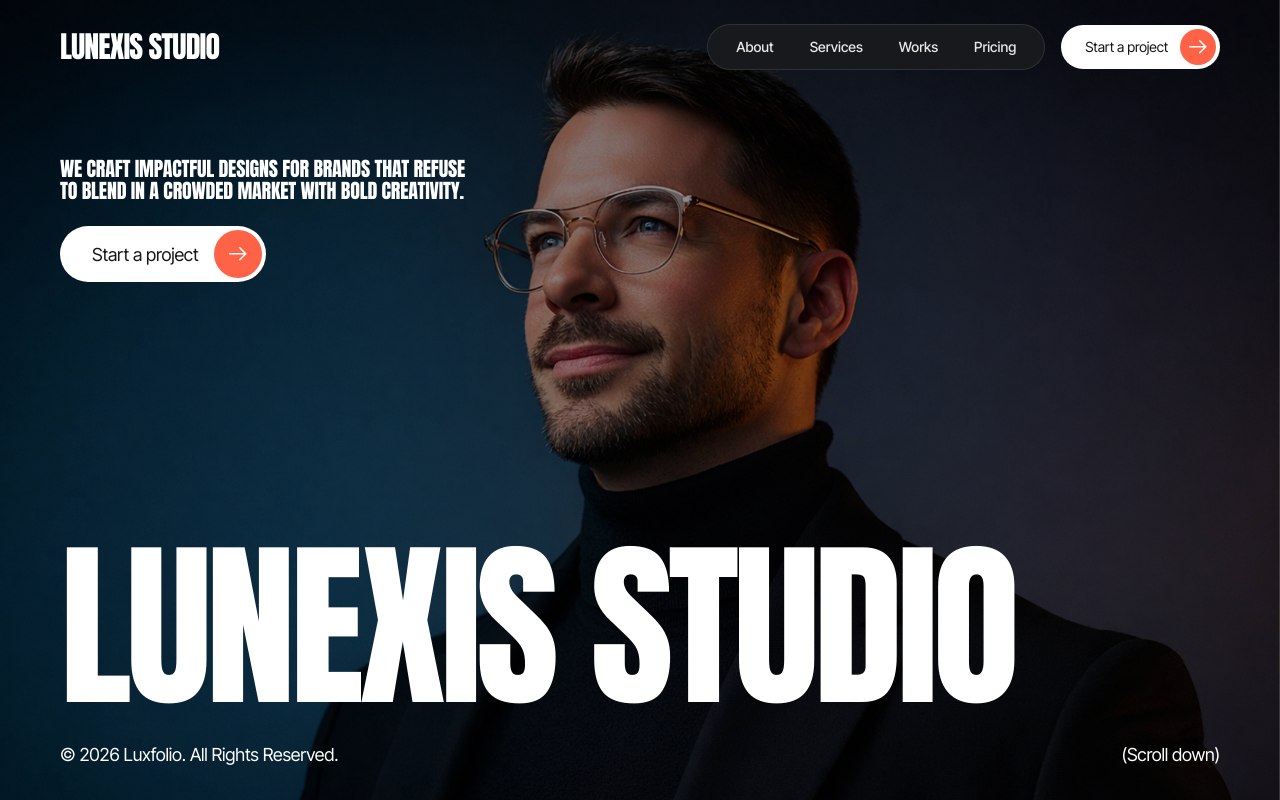
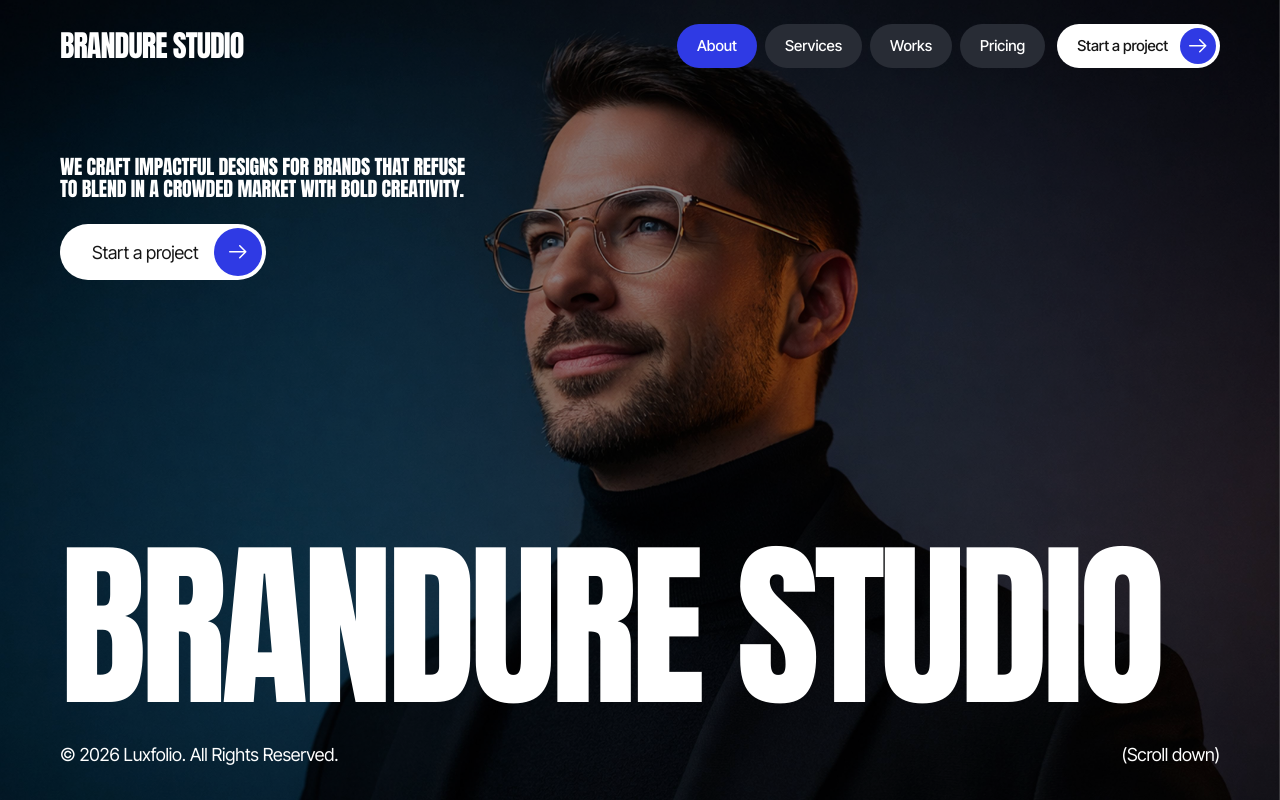
Before and after one commit to ahsanuldev/brandure, a Next.js app: page / in a window 1280 px wide. Built offline with nearby package versions, Linux system fonts and the light colour scheme.

Commit message:
feat: implement global styles and foundational components including Button, Header, and Hero section

```diff
--- a/src/app/globals.css
+++ b/src/app/globals.css
@@ -1,7 +1,8 @@
 @import "tailwindcss";
 
 :root {
-  --color-primary: #FF6347;
+  --color-primary: #2f3ae4;
+  /* --color-primary: #FF6347; */
   --color-text-primary: #161616;
   --color-text-paragraph: #5B5B5B;
   --color-accent: #FFFFFF;
--- a/src/components/home/Hero.tsx
+++ b/src/components/home/Hero.tsx
@@ -39,7 +39,7 @@ export const Hero: React.FC = () => {
       <div className="relative z-10 section-container w-full flex flex-col gap-4 pb-8">
         {/* Giant Hero Title */}
         <h1 className="w-full text-white font-heading font-normal uppercase leading-none tracking-[-0.03em] text-[13vw] xl:text-[180px]">
-          LUNEXIS STUDIO
+          BRANDURE STUDIO
         </h1>
 
         {/* Bottom Footer Row */}
--- a/src/components/layout/Header.tsx
+++ b/src/components/layout/Header.tsx
@@ -14,25 +14,32 @@ export const Header: React.FC = () => {
     <header className="w-full z-50 py-6 px-6 md:px-[60px] max-w-[1440px] mx-auto flex items-center justify-between">
       {/* Brand Logo */}
       <Link href="/" className="text-white text-2xl md:text-3xl font-heading tracking-[-0.03em] uppercase">
-        LUNEXIS STUDIO
+        Brandure STUDIO
       </Link>
 
       {/* Right Navigation & CTA Button */}
-      <div className="flex items-center gap-4">
-        {/* Nav Links Capsule */}
-        <nav className="flex items-center gap-1 bg-[#1a1b1e]/90 backdrop-blur-md px-3 py-1.5 rounded-full border border-white/10">
-          {navLinks.map((link) => (
+      <div className="flex items-center gap-3">
+        {/* Nav Links */}
+        <nav className="flex items-center gap-2">
+          {navLinks.map((link) => {
+            const isActive = link.name === "About";
+            return (
               <Link
                 key={link.name}
                 href={link.href}
-              className="px-4 py-1.5 rounded-full text-sm font-sans font-medium text-white/90 hover:text-white hover:bg-white/10 transition-all duration-300"
+                className={`h-[44px] px-5 rounded-full flex items-center justify-center text-[15px] font-sans font-medium transition-all duration-300 select-none ${
+                  isActive
+                    ? "bg-primary text-white hover:opacity-90"
+                    : "bg-[#282C35] text-white hover:bg-[#353A45]"
+                }`}
               >
                 {link.name}
               </Link>
-          ))}
+            );
+          })}
         </nav>
 
-        {/* Start a project CTA Button in Header */}
+        {/* Start a project CTA Button */}
         <Button variant="light" size="sm">
           Start a project
         </Button>
--- a/src/components/ui/button.tsx
+++ b/src/components/ui/button.tsx
@@ -48,7 +48,7 @@ export const Button = React.forwardRef<HTMLButtonElement, ButtonProps>(
 
     // Size specs matching Figma (56px container height, 48px circle, 4px right padding, 32px left padding)
     const sizeStyles = {
-      sm: "h-[44px] pl-6 pr-1 py-1 text-sm gap-3 font-normal",
+      sm: "h-[44px] pl-5 pr-1 py-1 text-[15px] gap-3 font-medium",
       md: "h-[56px] pl-8 pr-1 py-1 text-[18px] leading-[1.5] gap-4 font-normal",
       lg: "h-[64px] pl-10 pr-1.5 py-1.5 text-[20px] leading-[1.5] gap-6 font-normal",
     };
```
Lines whose indentation alone changed are shown as unchanged.
